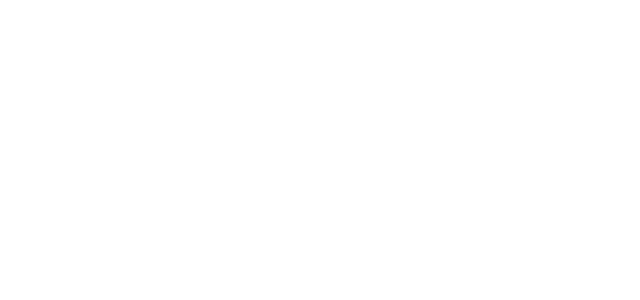
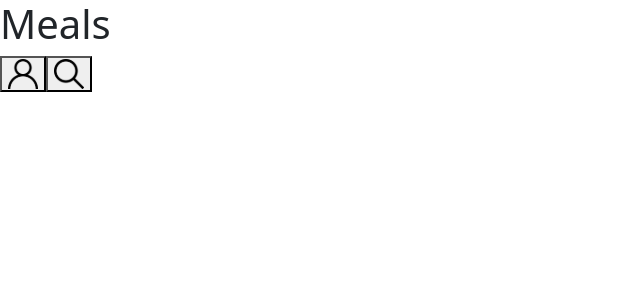
Before and after one commit to viniciussouzas/project-recipes-app, a React (Create React App) app: page /meals in a window 1280 px wide. Shown: the top 300 px of the page, without its empty margins (0-640 px from the left). Built offline with nearby package versions, Linux system fonts and the light colour scheme.

Commit message:
feat: resolve requisito 7, 8, 9 faltando testes

```diff
--- a/src/Routes/router.js
+++ b/src/Routes/router.js
@@ -1,10 +1,20 @@
 import { Route, Switch } from 'react-router-dom';
 import Login from '../pages/Login';
+import Meals from '../pages/Meals';
+import Drinks from '../pages/Drinks';
+import Profile from '../pages/Profile';
+import DoneRecipes from '../pages/DoneRecipes';
+import FavoriteRecipes from '../pages/FavoriteRecipes';
 
 function Router() {
   return (
     <Switch>
       <Route exact path="/" component={ Login } />
+      <Route exact path="/meals" component={ Meals } />
+      <Route exact path="/drinks" component={ Drinks } />
+      <Route exact path="/profile" component={ Profile } />
+      <Route exact path="/done-recipes" component={ DoneRecipes } />
+      <Route exact path="/favorite-recipes" component={ FavoriteRecipes } />
     </Switch>
   );
 }
--- /dev/null
+++ b/src/components/Header.js
@@ -0,0 +1,59 @@
+import React, { useState } from 'react';
+import { useHistory } from 'react-router-dom';
+import PropTypes from 'prop-types';
+import profile from '../images/profileIcon.svg';
+import search from '../images/searchIcon.svg';
+
+function Header({ title, searchIcon }) {
+  const [inputSearch, setInputSearch] = useState(false);
+  const history = useHistory();
+  return (
+    <div>
+      <h1
+        data-testid="page-title"
+      >
+        { title }
+      </h1>
+      <button
+        type="button"
+        onClick={ () => history.push('/profile') }
+        data-testid="profile-button"
+      >
+        <img
+          src={ profile }
+          alt="perfil"
+          data-testid="profile-top-btn"
+        />
+      </button>
+      {
+        searchIcon && (
+          <button
+            type="button"
+            onClick={ () => setInputSearch(!inputSearch) }
+            data-testid="search-button"
+          >
+            <img
+              src={ search }
+              alt="search"
+              data-testid="search-top-btn"
+            />
+          </button>
+        )
+      }
+      {
+        inputSearch && (
+          <input
+            type="text"
+            data-testid="search-input"
+          />
+        )
+      }
+    </div>
+  );
+}
+
+Header.propTypes = {
+  title: PropTypes.string,
+}.isRequired;
+
+export default Header;
--- /dev/null
+++ b/src/pages/DoneRecipes.js
@@ -0,0 +1,12 @@
+import React from 'react';
+import Header from '../components/Header';
+
+function DoneRecipes() {
+  return (
+    <div>
+      <Header title="Done Recipes" searchIcon={ false } />
+    </div>
+  );
+}
+
+export default DoneRecipes;
--- /dev/null
+++ b/src/pages/Drinks.js
@@ -0,0 +1,12 @@
+import React from 'react';
+import Header from '../components/Header';
+
+function Drinks() {
+  return (
+    <div>
+      <Header title="Drinks" searchIcon />
+    </div>
+  );
+}
+
+export default Drinks;
--- /dev/null
+++ b/src/pages/FavoriteRecipes.js
@@ -0,0 +1,12 @@
+import React from 'react';
+import Header from '../components/Header';
+
+function FavoritesRecipes() {
+  return (
+    <div>
+      <Header title="Favorite Recipes" searchIcon={ false } />
+    </div>
+  );
+}
+
+export default FavoritesRecipes;
--- /dev/null
+++ b/src/pages/Meals.js
@@ -0,0 +1,12 @@
+import React from 'react';
+import Header from '../components/Header';
+
+function Meals() {
+  return (
+    <div>
+      <Header title="Meals" searchIcon />
+    </div>
+  );
+}
+
+export default Meals;
--- /dev/null
+++ b/src/pages/Profile.js
@@ -0,0 +1,12 @@
+import React from 'react';
+import Header from '../components/Header';
+
+function Profile() {
+  return (
+    <div>
+      <Header title="Profile" searchIcon={ false } />
+    </div>
+  );
+}
+
+export default Profile;
```
Also changed, not shown: 1 other file (tests, documents, lock files or other folders).
